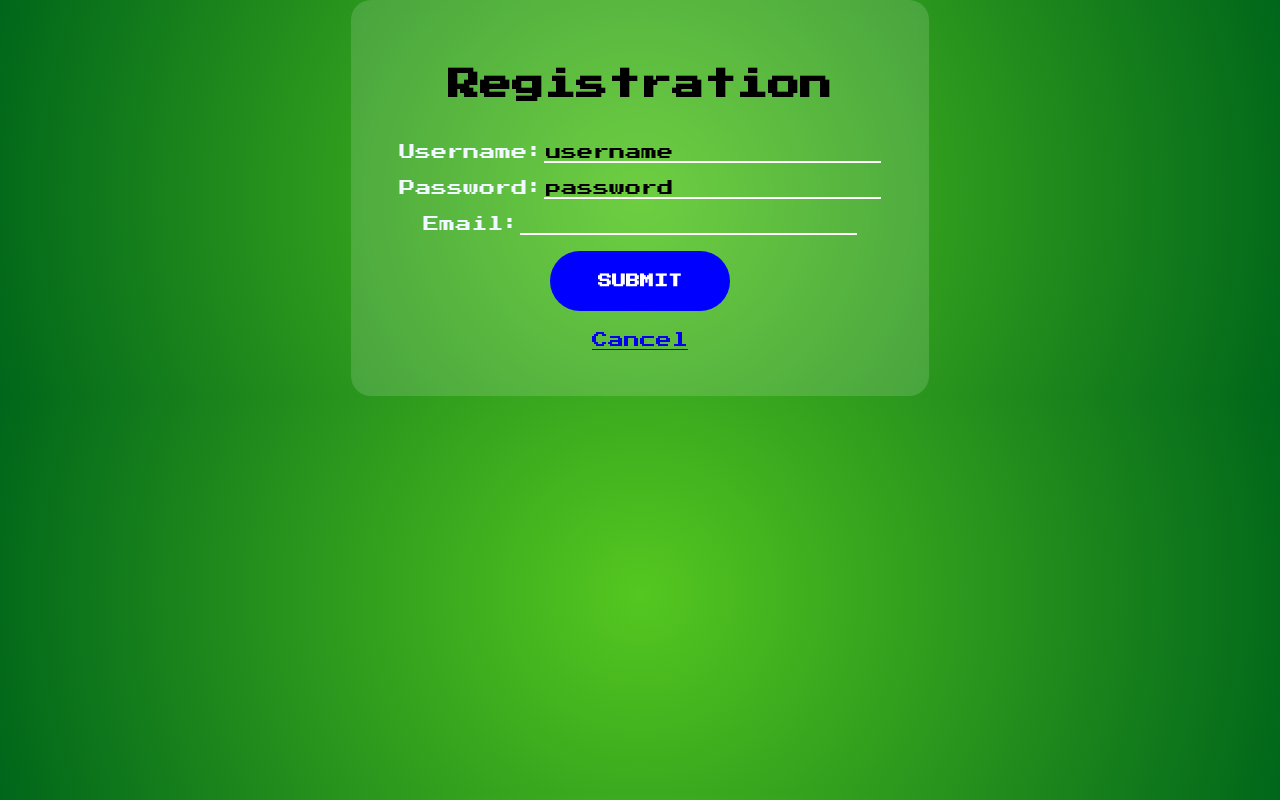
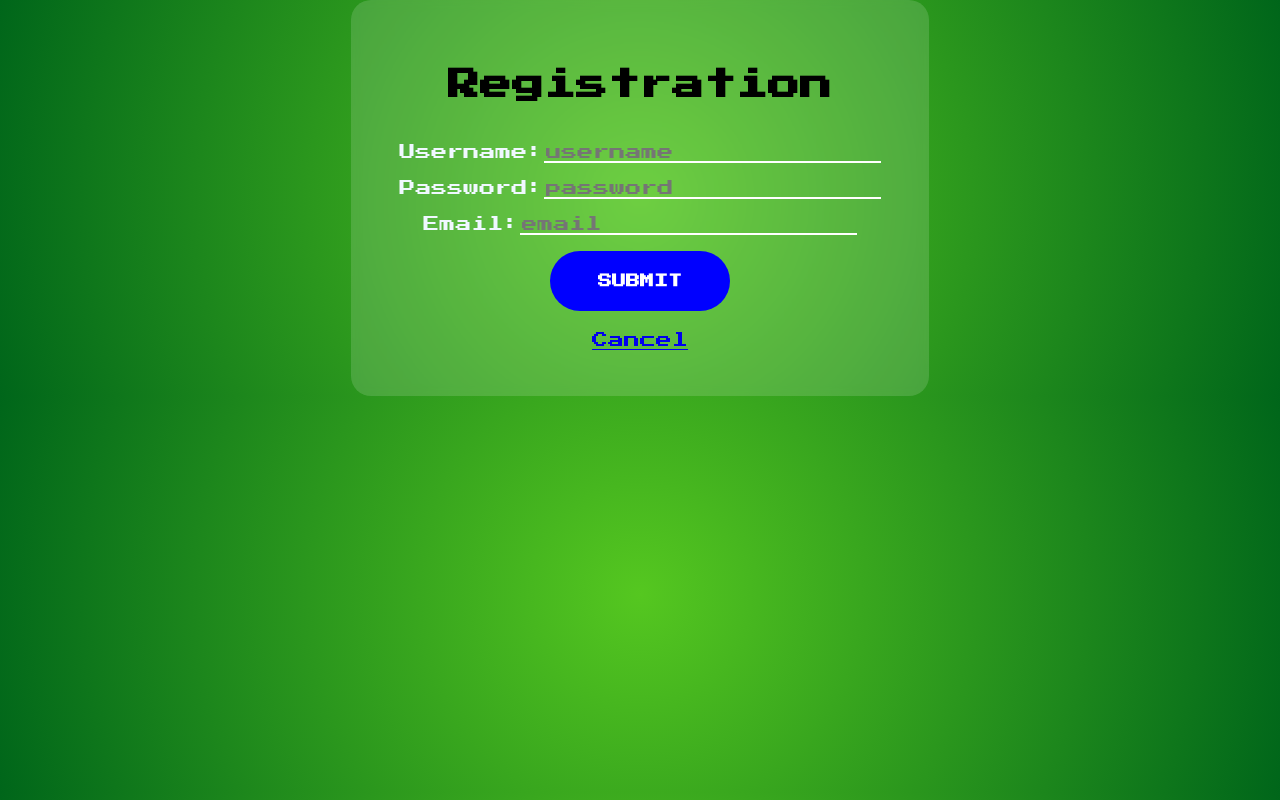
Before and after one commit to Chase78712002/Blackjack-Showdown, a React (Create React App) app in the folder client/: page /register in a window 1280 px wide. Built offline with nearby package versions, Linux system fonts and the light colour scheme; no server answers.

Commit message:
working on directing new user from register page to start page.

```diff
--- a/client/src/organisms/CreateUserForm.js
+++ b/client/src/organisms/CreateUserForm.js
@@ -5,8 +5,8 @@ import { postUser } from '../utils/api';
 
 export default function CreateUserForm() {
   const initialFormState = {
-    username: 'username',
-    password: 'password',
+    username: '',
+    password: '',
     email: '',
     coins: 100
   };
@@ -22,9 +22,14 @@ export default function CreateUserForm() {
 
   const handleSubmit = (event) => {
     event.preventDefault();
-    postUser(formData).catch((error) => {
-      setUserError(error);
-    });
+    postUser(formData)
+      .then(res => {
+        console.log('register success!')
+
+      })
+      .catch((error) => {
+        setUserError(error);
+      });
   };
 
   return (
@@ -39,6 +44,7 @@ export default function CreateUserForm() {
             name='username'
             onChange={handleChange}
             value={formData.username}
+            placeholder="username"
           />
         </label>
         <br />
@@ -46,10 +52,11 @@ export default function CreateUserForm() {
           Password:
           <input
             id='password'
-            type='text'
+            type='password'
             name='password'
             onChange={handleChange}
             value={formData.password}
+            placeholder="password"
           />
         </label>
         <br />
@@ -61,6 +68,7 @@ export default function CreateUserForm() {
             name='email'
             onChange={handleChange}
             value={formData.email}
+            placeholder="email"
           />
         </label>
         <br />
```
